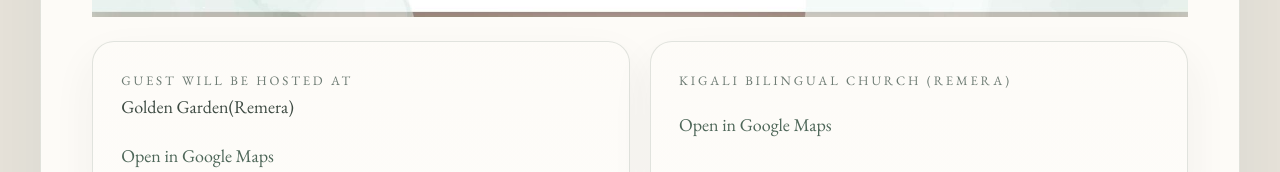
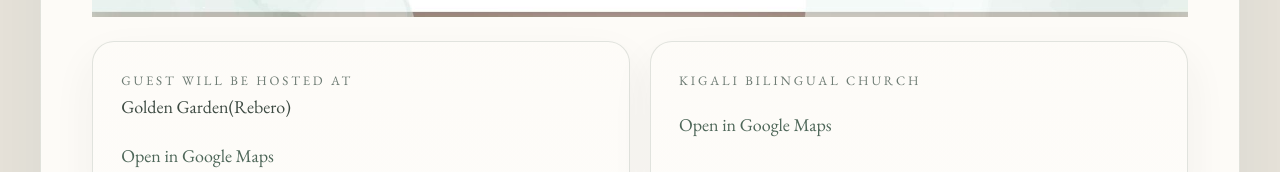
Before and after one commit to nyirurugoomar/ester-tangi, a React (Vite) app: page / in a window 1280 px wide. Shown: the part 8509-8681 px from the top of the page. Built offline with nearby package versions, Linux system fonts and the light colour scheme.

Commit message:
Updating location

```diff
--- a/src/data/weddingData.js
+++ b/src/data/weddingData.js
@@ -123,11 +123,11 @@
   venues: [
     {
       label: 'Guest will be hosted at',
-      location: 'Golden Garden(Remera)',
+      location: 'Golden Garden(Rebero)',
       mapUrl: 'https://www.google.com/maps/place/Golden+Garden+Rebero/@-1.9981323,30.0790456,17z/data=!3m1!4b1!4m6!3m5!1s0x19dca9ef90b6aee5:0x7f9bee3f6658856a!8m2!3d-1.9981323!4d30.0816205!16s%2Fg%2F11l8tlxqqp?entry=ttu&g_ep=EgoyMDI2MDYwMS4wIKXMDSoASAFQAw%3D%3D',
     },
     {
-      label: 'Kigali Bilingual Church (Remera)',
+      label: 'Kigali Bilingual Church',
       location: '',
       mapUrl: 'https://www.google.com/maps/place/Kigali+Bilingual+Seventh-day+Adventist+Church/@-1.9639807,30.1026366,17z/data=!4m16!1m9!3m8!1s0x19dca79e8e038591:0x3f9578d55becc68c!2sKigali+Bilingual+Seventh-day+Adventist+Church!8m2!3d-1.9639807!4d30.1052115!9m1!1b1!16s%2Fg%2F11rw67c36t!3m5!1s0x19dca79e8e038591:0x3f9578d55becc68c!8m2!3d-1.9639807!4d30.1052115!16s%2Fg%2F11rw67c36t?entry=ttu&g_ep=EgoyMDI2MDYwMS4wIKXMDSoASAFQAw%3D%3D',
     },
```
